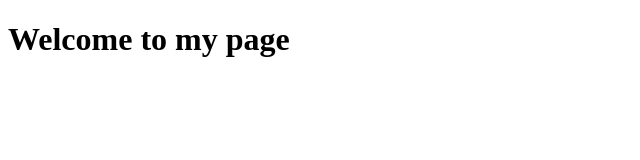
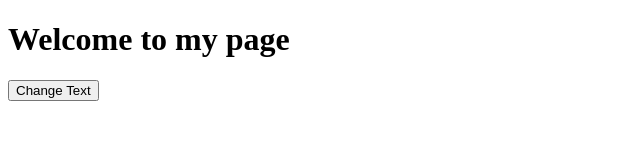
Before and after one commit to TigerFang101/CSC102, a plain HTML site: page game.html in a window 1280 px wide. Shown: the whole page, without its empty margins (0-640 px from the left). Drawn offline with Linux system fonts and the light colour scheme.

Commit message:
Update game.html

```diff
--- a/game.html
+++ b/game.html
@@ -10,6 +10,7 @@
     <body>
         <header>
             <h1 id="heading">Welcome to my page</h1>
+            <button onclick="updateText()";>Change Text</button>
         </header>
     </body>
 </html>
```
